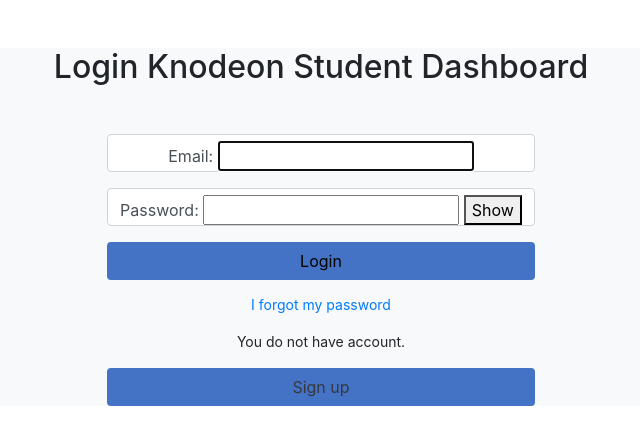
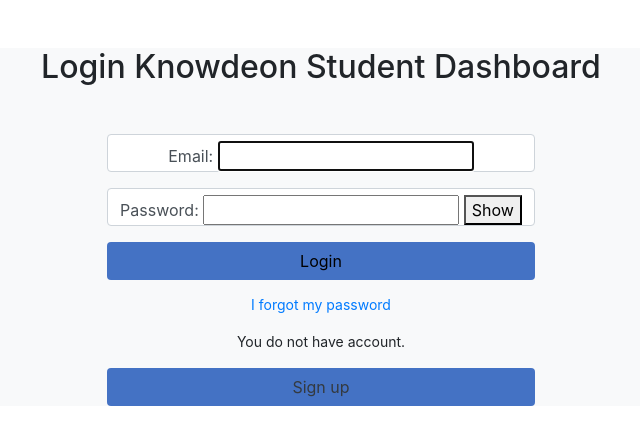
Before and after one commit to KnowdeonPatrick/knowdeon-mvp, a Django app: template knowdeon/student_dashboard/templates/student_dashboard/login.html in a window 1280 px wide. Shown: the top 445 px of the page, without its empty margins (319-959 px from the left). Run offline with Django 3.2, Linux system fonts and the light colour scheme; the template is opened without the code that fills it, so the values that code supplies are empty; parts of the project's set-up code (start-up, migrations or seed data) failed here and were passed over; some libraries are stand-ins or nearby versions.

Commit message:
Fix-typo-on-login-page

```diff
--- a/knowdeon/student_dashboard/templates/student_dashboard/login.html
+++ b/knowdeon/student_dashboard/templates/student_dashboard/login.html
@@ -7,7 +7,7 @@
 
 <body>
 <div class="container-fluid text-center bg-light mt-5">
-    <h2>Login Knodeon Student Dashboard</h2>
+    <h2>Login Knowdeon Student Dashboard</h2>
     <!-- <img src="{% static '/' %}" width="60"> -->
     <div class="row">
         <div class="mx-auto mt-4">
```
